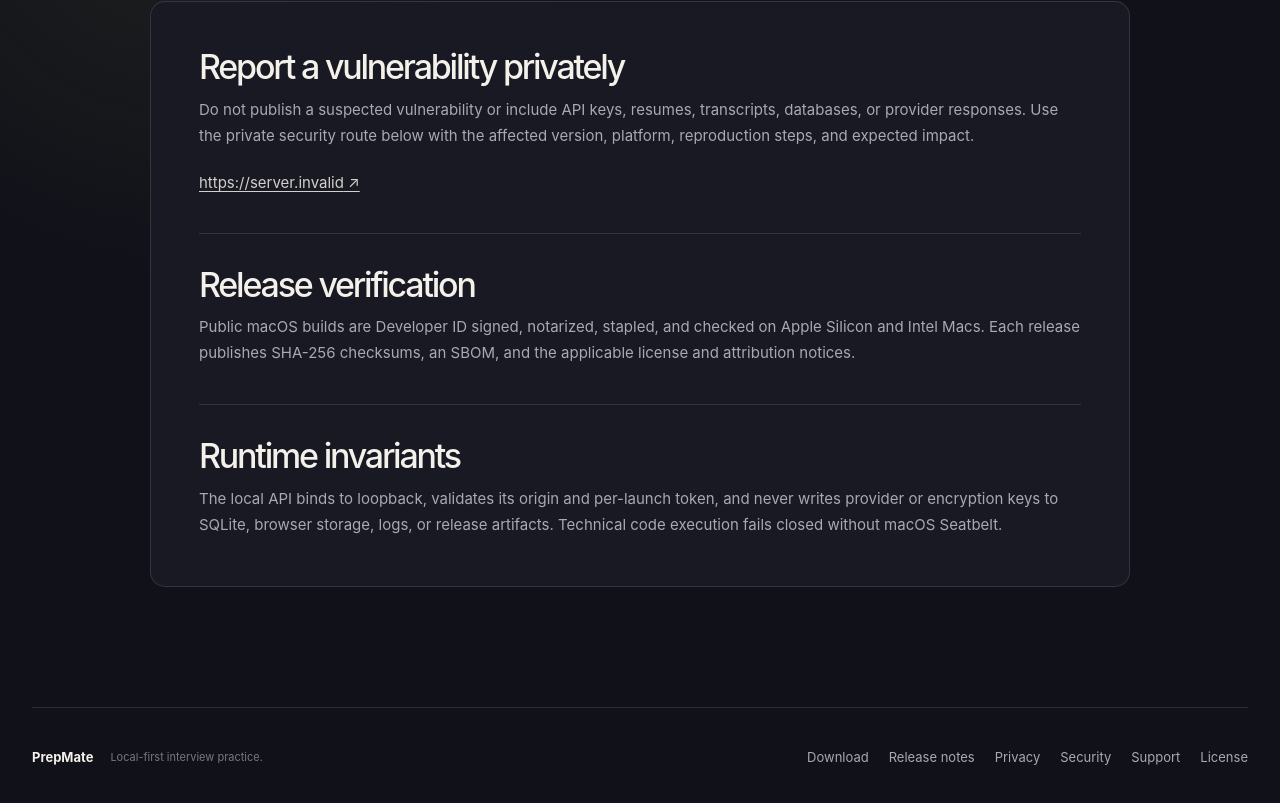
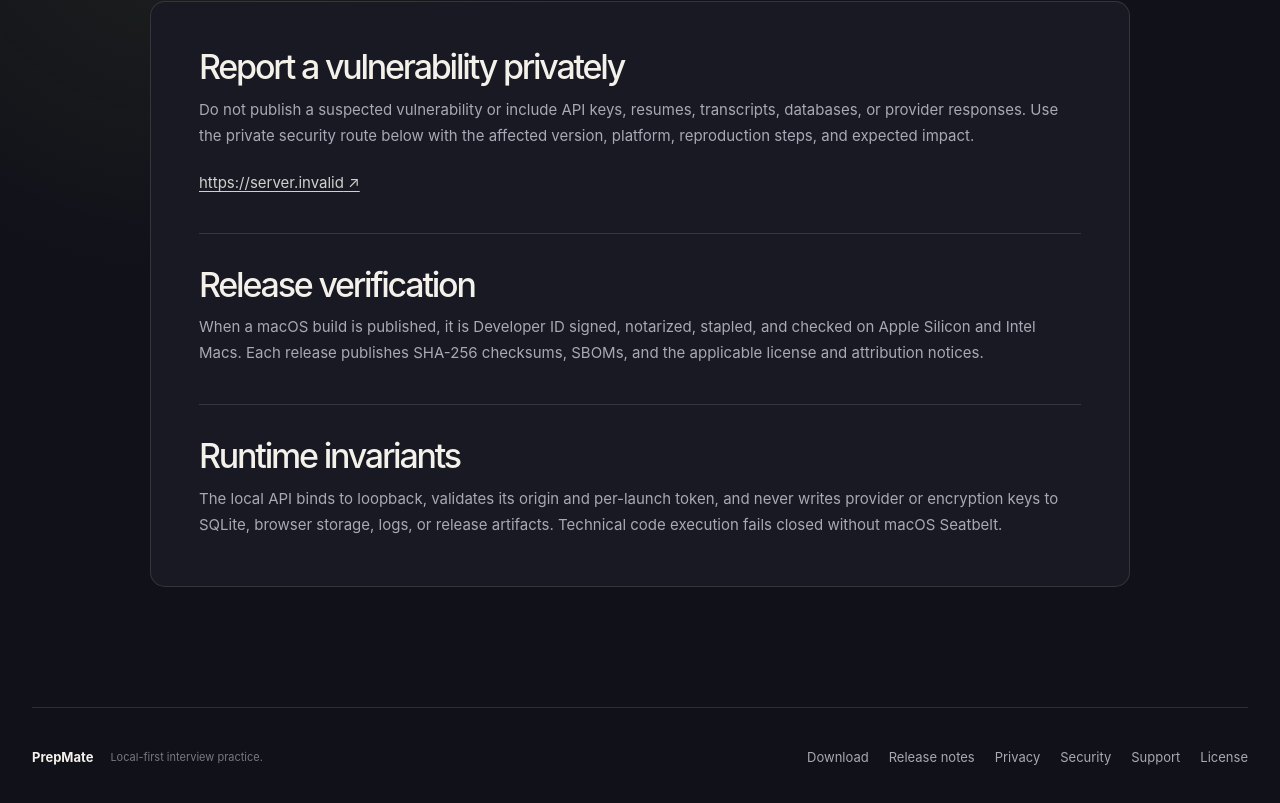
Before and after one commit to IvaP10/PrepMate-website, a Next.js app: page /security in a window 1280 px wide. Shown: the part 616-1419 px from the top of the page. Built offline with nearby package versions, Linux system fonts and the light colour scheme; no server answers.

Commit message:
Clarify pending security release language

```diff
--- a/app/security/page.tsx
+++ b/app/security/page.tsx
@@ -19,7 +19,7 @@ export default function SecurityPage() {
         <p>Do not publish a suspected vulnerability or include API keys, resumes, transcripts, databases, or provider responses. Use the private security route below with the affected version, platform, reproduction steps, and expected impact.</p>
         <a className="contact-link" href={"mailto:" + siteConfig.securityEmail}>{siteConfig.securityEmail} ↗</a>
         <h2>Release verification</h2>
-        <p>Public macOS builds are Developer ID signed, notarized, stapled, and checked on Apple Silicon and Intel Macs. Each release publishes SHA-256 checksums, an SBOM, and the applicable license and attribution notices.</p>
+        <p>When a macOS build is published, it is Developer ID signed, notarized, stapled, and checked on Apple Silicon and Intel Macs. Each release publishes SHA-256 checksums, SBOMs, and the applicable license and attribution notices.</p>
         <h2>Runtime invariants</h2>
         <p>The local API binds to loopback, validates its origin and per-launch token, and never writes provider or encryption keys to SQLite, browser storage, logs, or release artifacts. Technical code execution fails closed without macOS Seatbelt.</p>
       </section>
```
